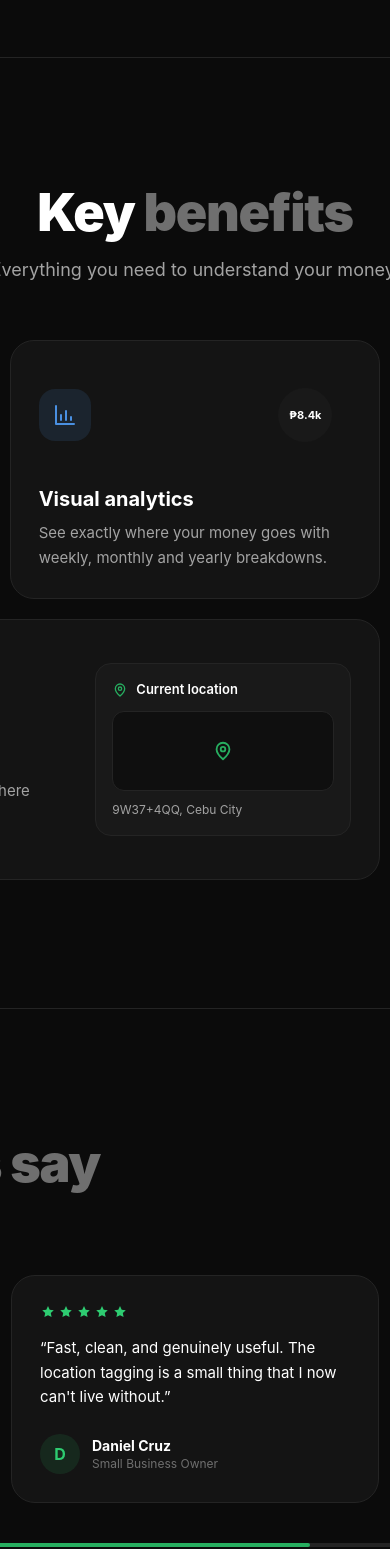
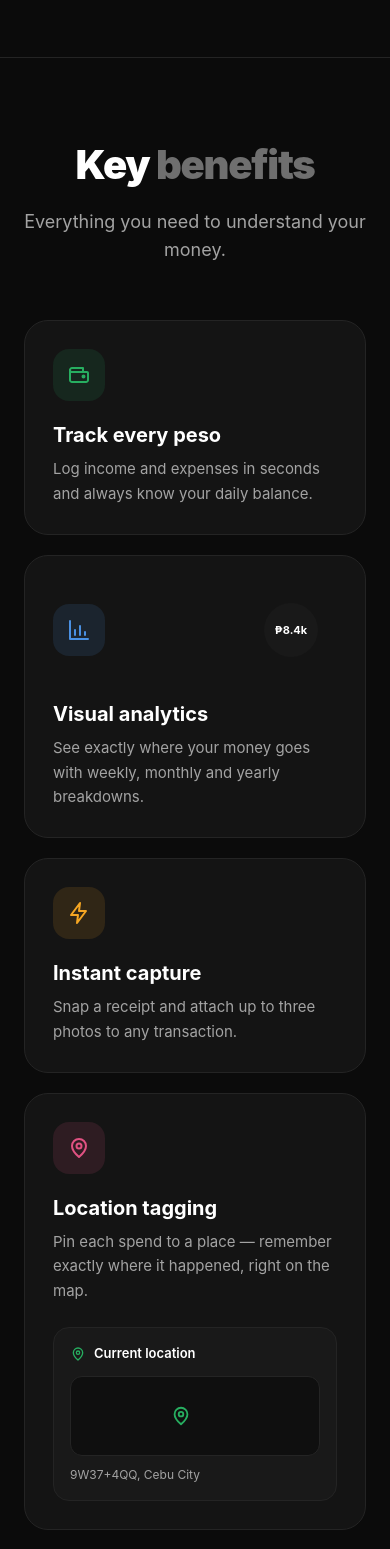
Before and after one commit to dukreal/Montra-Website, a React (Vite) app: page / in a window 390 px wide. Shown: the part 3360-4909 px from the top of the page. Built offline with nearby package versions, Linux system fonts and the light colour scheme.

Commit message:
feat: make benefits section responsive

```diff
--- a/src/components/sections/Benefits.jsx
+++ b/src/components/sections/Benefits.jsx
@@ -17,22 +17,22 @@ export default function Benefits() {
   return (
     <section id="benefits" className="border-[#242424] border-solid border-t content-stretch flex flex-col items-start relative shrink-0 w-full">
       <div className="content-stretch flex flex-col items-center relative shrink-0 w-full">
-        <div className="content-stretch flex flex-col items-start max-w-[1200px] px-[24px] py-[128px] relative shrink-0 w-[1200px]">
+        <div className="content-stretch flex flex-col items-start max-w-[1200px] px-[24px] py-[128px] relative shrink-0 w-[1200px] max-xl:w-full max-md:py-[80px]">
           <div className="content-stretch flex flex-col items-start relative shrink-0 w-full">
             <div className="content-stretch flex flex-col items-center relative shrink-0 w-full">
-              <h2 className="[word-break:break-word] font-black leading-[0] not-italic relative shrink-0 text-[52px] text-center text-white tracking-[-1.3px] whitespace-nowrap">
+              <h2 className="[word-break:break-word] font-black leading-[0] not-italic relative shrink-0 text-[52px] text-center text-white tracking-[-1.3px] whitespace-nowrap max-md:text-[40px]">
                 <span className="leading-[54.6px]">Key </span>
                 <span className="leading-[54.6px] text-[#6f6f6f]">benefits</span>
               </h2>
             </div>
-            <div className="content-stretch flex flex-col h-[44px] items-center pt-[16px] relative shrink-0 w-[1152px]">
-              <p className="[word-break:break-word] font-normal leading-[28px] not-italic relative shrink-0 text-[#a3a3a3] text-[18px] text-center whitespace-nowrap">Everything you need to understand your money.</p>
+            <div className="content-stretch flex flex-col h-[44px] items-center pt-[16px] relative shrink-0 w-[1152px] max-xl:w-full max-md:h-auto">
+              <p className="[word-break:break-word] font-normal leading-[28px] not-italic relative shrink-0 text-[#a3a3a3] text-[18px] text-center whitespace-nowrap max-md:whitespace-normal">Everything you need to understand your money.</p>
             </div>
           </div>
 
           <div className="content-stretch flex flex-col items-start pt-[56px] relative shrink-0 w-full">
-            <div className="gap-x-[20px] gap-y-[20px] grid grid-cols-[___370.66px_370.67px_370.66px] grid-rows-[__258.75px_260.75px] relative shrink-0 w-full">
-              <div className="col-1 content-stretch flex flex-col items-start justify-self-stretch relative row-1 self-stretch shrink-0">
+            <div className="gap-x-[20px] gap-y-[20px] grid grid-cols-[___370.66px_370.67px_370.66px] grid-rows-[__258.75px_260.75px] relative shrink-0 w-full max-xl:grid-cols-2 max-xl:grid-rows-none max-xl:grid-flow-dense max-md:grid-cols-1">
+              <div className="col-1 content-stretch flex flex-col items-start justify-self-stretch relative row-1 self-stretch shrink-0 max-xl:col-auto max-xl:row-auto">
                 <BenefitCard
                   tint="bg-[rgba(39,174,96,0.12)]"
                   icon={walletIcon}
@@ -41,8 +41,8 @@ export default function Benefits() {
                 />
               </div>
 
-              <div className="col-2 content-stretch flex flex-col items-start justify-self-stretch relative row-1 self-stretch shrink-0">
-                <article className="bg-[#141414] border border-[#242424] border-solid content-stretch flex flex-col h-[258.75px] items-start p-[28px] relative rounded-[24px] shrink-0 w-full">
+              <div className="col-2 content-stretch flex flex-col items-start justify-self-stretch relative row-1 self-stretch shrink-0 max-xl:col-auto max-xl:row-auto">
+                <article className="bg-[#141414] border border-[#242424] border-solid content-stretch flex flex-col h-[258.75px] items-start p-[28px] relative rounded-[24px] shrink-0 w-full max-xl:h-auto max-xl:flex-1">
                   <div className="content-stretch flex items-center justify-between relative shrink-0 w-full">
                     <IconTile tint="bg-[rgba(74,144,226,0.12)]" icon={chartIcon} />
                     <div className="content-stretch flex flex-col items-start relative shrink-0 size-[92px]">
@@ -54,16 +54,16 @@ export default function Benefits() {
                       </div>
                     </div>
                   </div>
-                  <div className="content-stretch flex flex-col h-[52px] items-start pt-[24px] relative shrink-0 w-[312.672px]">
+                  <div className="content-stretch flex flex-col h-[52px] items-start pt-[24px] relative shrink-0 w-[312.672px] max-xl:w-full">
                     <h3 className="[word-break:break-word] font-bold leading-[28px] not-italic relative shrink-0 text-[20px] text-white whitespace-nowrap">Visual analytics</h3>
                   </div>
                   <div className="content-stretch flex flex-col items-start pt-[8px] relative shrink-0 w-full">
-                    <p className="[word-break:break-word] font-normal leading-[24.375px] not-italic relative shrink-0 text-[#a3a3a3] text-[15px] w-[313px]">See exactly where your money goes with weekly, monthly and yearly breakdowns.</p>
+                    <p className="[word-break:break-word] font-normal leading-[24.375px] not-italic relative shrink-0 text-[#a3a3a3] text-[15px] w-[313px] max-xl:w-full">See exactly where your money goes with weekly, monthly and yearly breakdowns.</p>
                   </div>
                 </article>
               </div>
 
-              <div className="col-3 content-stretch flex flex-col items-start justify-self-stretch relative row-1 self-stretch shrink-0">
+              <div className="col-3 content-stretch flex flex-col items-start justify-self-stretch relative row-1 self-stretch shrink-0 max-xl:col-auto max-xl:row-auto">
                 <BenefitCard
                   tint="bg-[rgba(245,166,35,0.12)]"
                   icon={boltIcon}
@@ -72,18 +72,18 @@ export default function Benefits() {
                 />
               </div>
 
-              <div className="col-[1/span_2] content-stretch flex flex-col items-start justify-self-stretch relative row-2 self-stretch shrink-0">
-                <article className="bg-[#141414] border border-[#242424] border-solid content-stretch flex gap-[24px] h-[260.75px] items-center p-[28px] relative rounded-[24px] shrink-0 w-[761.328px]">
-                  <div className="content-stretch flex flex-[423.328_0_0] flex-col items-start min-w-px relative">
+              <div className="col-[1/span_2] content-stretch flex flex-col items-start justify-self-stretch relative row-2 self-stretch shrink-0 max-xl:col-span-2 max-xl:row-auto max-md:col-span-1">
+                <article className="bg-[#141414] border border-[#242424] border-solid content-stretch flex gap-[24px] h-[260.75px] items-center p-[28px] relative rounded-[24px] shrink-0 w-[761.328px] max-xl:h-auto max-xl:w-full max-md:flex-col max-md:items-stretch">
+                  <div className="content-stretch flex flex-[423.328_0_0] flex-col items-start min-w-px relative max-md:w-full max-md:flex-none">
                     <IconTile tint="bg-[rgba(224,82,130,0.12)]" icon={pinPinkIcon} />
-                    <div className="content-stretch flex flex-col h-[48px] items-start pt-[20px] relative shrink-0 w-[423.328px]">
+                    <div className="content-stretch flex flex-col h-[48px] items-start pt-[20px] relative shrink-0 w-[423.328px] max-xl:w-full">
                       <h3 className="[word-break:break-word] font-bold leading-[28px] not-italic relative shrink-0 text-[20px] text-white whitespace-nowrap">Location tagging</h3>
                     </div>
-                    <div className="content-stretch flex flex-col items-start pt-[8px] relative shrink-0">
-                      <p className="[word-break:break-word] font-normal leading-[24.375px] not-italic relative shrink-0 text-[#a3a3a3] text-[15px] w-[384px]">Pin each spend to a place — remember exactly where it happened, right on the map.</p>
+                    <div className="content-stretch flex flex-col items-start pt-[8px] relative shrink-0 max-xl:w-full">
+                      <p className="[word-break:break-word] font-normal leading-[24.375px] not-italic relative shrink-0 text-[#a3a3a3] text-[15px] w-[384px] max-xl:w-full">Pin each spend to a place — remember exactly where it happened, right on the map.</p>
                     </div>
                   </div>
-                  <div className="bg-[#191919] border border-[#242424] border-solid content-stretch flex flex-col items-start p-[16px] relative rounded-[16px] shrink-0 w-[256px]">
+                  <div className="bg-[#191919] border border-[#242424] border-solid content-stretch flex flex-col items-start p-[16px] relative rounded-[16px] shrink-0 w-[256px] max-md:w-full">
                     <div className="content-stretch flex gap-[8px] items-center relative shrink-0 w-full">
                       <div className="relative shrink-0 size-[16px]">
                         <img alt="" className="absolute block inset-0 max-w-none size-full" src={pinGreenSmIcon} />
@@ -99,26 +99,26 @@ export default function Benefits() {
                         </div>
                       </div>
                     </div>
-                    <div className="content-stretch flex flex-col h-[28px] items-start pt-[10px] relative shrink-0 w-[222px]">
+                    <div className="content-stretch flex flex-col h-[28px] items-start pt-[10px] relative shrink-0 w-[222px] max-md:w-full">
                       <p className="[word-break:break-word] font-normal leading-[18px] not-italic relative shrink-0 text-[#a3a3a3] text-[12px] whitespace-nowrap">9W37+4QQ, Cebu City</p>
                     </div>
                   </div>
                 </article>
               </div>
 
-              <div className="col-3 content-stretch flex flex-col items-start justify-self-stretch relative row-2 self-stretch shrink-0">
+              <div className="col-3 content-stretch flex flex-col items-start justify-self-stretch relative row-2 self-stretch shrink-0 max-xl:col-auto max-xl:row-auto">
                 <article
                   style={{ backgroundImage: CUSTOMIZE_CARD_BG }}
-                  className="border border-[rgba(39,174,96,0.2)] border-solid content-stretch flex flex-col h-[260.75px] items-start p-[28px] relative rounded-[24px] shrink-0 w-full"
+                  className="border border-[rgba(39,174,96,0.2)] border-solid content-stretch flex flex-col h-[260.75px] items-start p-[28px] relative rounded-[24px] shrink-0 w-full max-xl:h-auto max-xl:flex-1"
                 >
                   <IconTile tint="bg-[rgba(46,204,113,0.12)]" icon={paletteIcon} />
-                  <div className="content-stretch flex flex-col h-[48px] items-start pt-[20px] relative shrink-0 w-[312.656px]">
+                  <div className="content-stretch flex flex-col h-[48px] items-start pt-[20px] relative shrink-0 w-[312.656px] max-xl:w-full">
                     <h3 className="[word-break:break-word] font-bold leading-[28px] not-italic relative shrink-0 text-[20px] text-white whitespace-nowrap">Make it yours</h3>
                   </div>
                   <div className="content-stretch flex flex-col items-start pt-[8px] relative shrink-0 w-full">
-                    <p className="[word-break:break-word] font-normal leading-[24.375px] not-italic relative shrink-0 text-[#a3a3a3] text-[15px] w-[313px]">Dark mode, four accent themes, text sizing, and English or Filipino.</p>
+                    <p className="[word-break:break-word] font-normal leading-[24.375px] not-italic relative shrink-0 text-[#a3a3a3] text-[15px] w-[313px] max-xl:w-full">Dark mode, four accent themes, text sizing, and English or Filipino.</p>
                   </div>
-                  <div className="content-stretch flex gap-[10px] h-[46px] items-start pt-[20px] relative shrink-0 w-[312.656px]">
+                  <div className="content-stretch flex gap-[10px] h-[46px] items-start pt-[20px] relative shrink-0 w-[312.656px] max-xl:w-full">
                     {ACCENT_SWATCHES.map((color) => (
                       <div key={color} className={`${color} border-2 border-[rgba(255,255,255,0.15)] border-solid relative rounded-[33554400px] shrink-0 size-[26px]`}></div>
                     ))}
--- a/src/components/ui/BenefitCard.jsx
+++ b/src/components/ui/BenefitCard.jsx
@@ -2,13 +2,13 @@ import IconTile from '@/components/ui/IconTile'
 
 export default function BenefitCard({ tint, icon, title, description }) {
   return (
-    <article className="bg-[#141414] border border-[#242424] border-solid content-stretch flex flex-col h-[258.75px] items-start p-[28px] relative rounded-[24px] shrink-0 w-full">
+    <article className="bg-[#141414] border border-[#242424] border-solid content-stretch flex flex-col h-[258.75px] items-start p-[28px] relative rounded-[24px] shrink-0 w-full max-xl:h-auto max-xl:flex-1">
       <IconTile tint={tint} icon={icon} />
-      <div className="content-stretch flex flex-col h-[48px] items-start pt-[20px] relative shrink-0 w-[312.656px]">
+      <div className="content-stretch flex flex-col h-[48px] items-start pt-[20px] relative shrink-0 w-[312.656px] max-xl:w-full">
         <h3 className="[word-break:break-word] font-bold leading-[28px] not-italic relative shrink-0 text-[20px] text-white whitespace-nowrap">{title}</h3>
       </div>
-      <div className="content-stretch flex flex-col items-start pt-[8px] relative shrink-0 w-[312.656px]">
-        <p className="[word-break:break-word] font-normal leading-[24.375px] not-italic relative shrink-0 text-[#a3a3a3] text-[15px] w-[313px]">{description}</p>
+      <div className="content-stretch flex flex-col items-start pt-[8px] relative shrink-0 w-[312.656px] max-xl:w-full">
+        <p className="[word-break:break-word] font-normal leading-[24.375px] not-italic relative shrink-0 text-[#a3a3a3] text-[15px] w-[313px] max-xl:w-full">{description}</p>
       </div>
     </article>
   )
```
